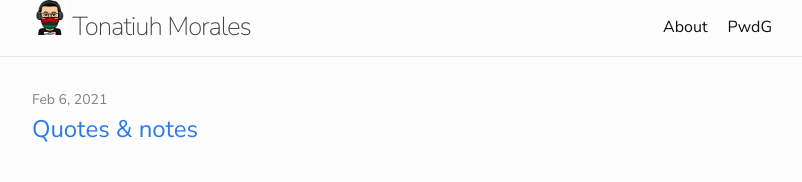
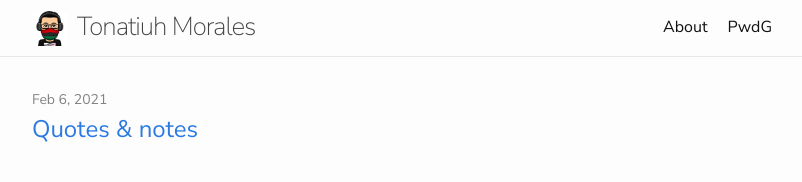
Before and after one commit to blackc0mb/blackc0mb.github.io, a Jekyll site: the page built from index.md, in a window 1280 px wide. Shown: the top 182 px of the page, without its empty margins (238-1040 px from the left). Built offline with Jekyll 4.4.1, drawn with Linux system fonts in a browser that asks for light colours.

Commit message:
Update header.html

```diff
--- a/_includes/header.html
+++ b/_includes/header.html
@@ -4,7 +4,7 @@
     {%- assign default_paths = site.pages | map: "path" -%}
     {%- assign page_paths = site.header_pages | default: default_paths -%}
     {%- assign titles_size = site.pages | map: 'title' | join: '' | size -%}
-    <a class="site-title" rel="author" href="{{ "/" | relative_url }}"><img src="/assets/img/me.png" height="35px" width="35px" style="vertical-align: top">&nbsp;{{ site.title | escape }}</a>
+    <a class="site-title" rel="author" href="{{ "/" | relative_url }}"><img src="/assets/img/me.png" height="35px" width="35px" style="vertical-align: middle; margin-right: 10px;">{{ site.title | escape }}</a>
 
     {%- if titles_size > 0 -%}
       <nav class="site-nav">
```
